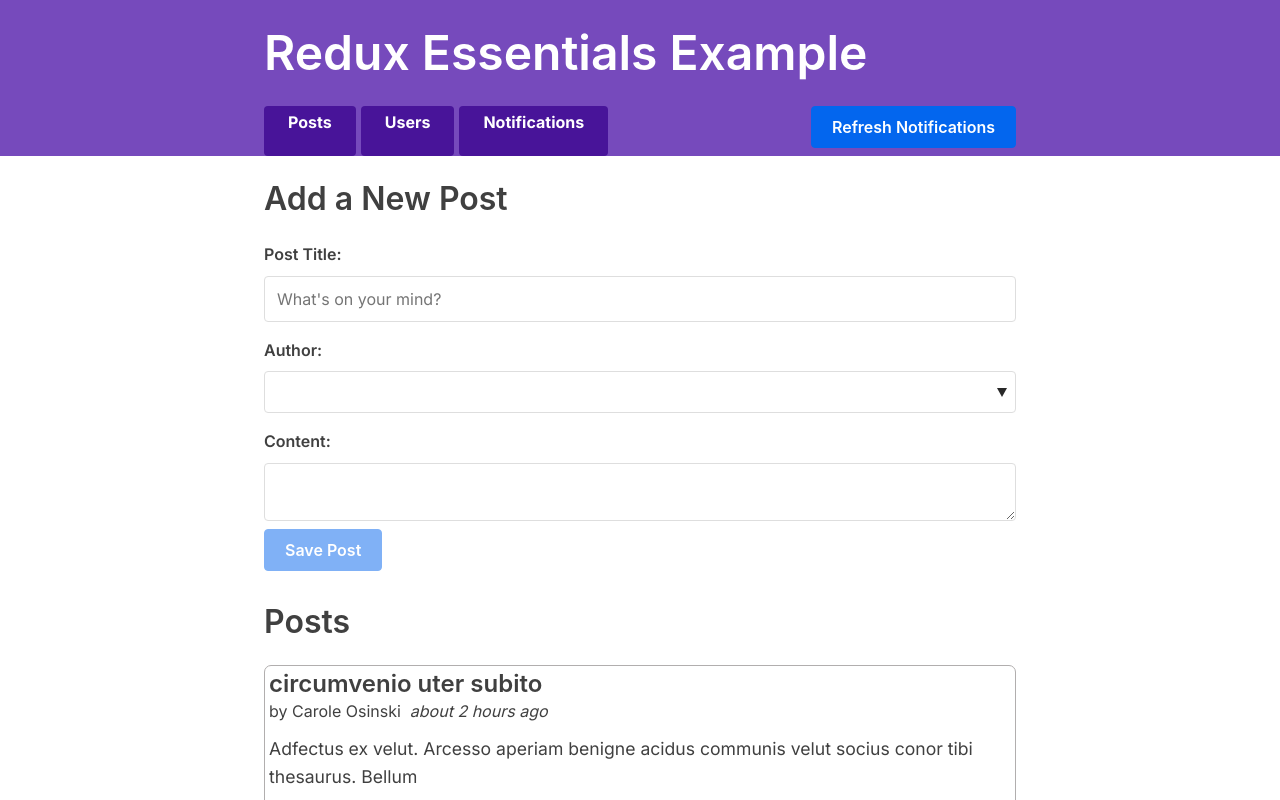
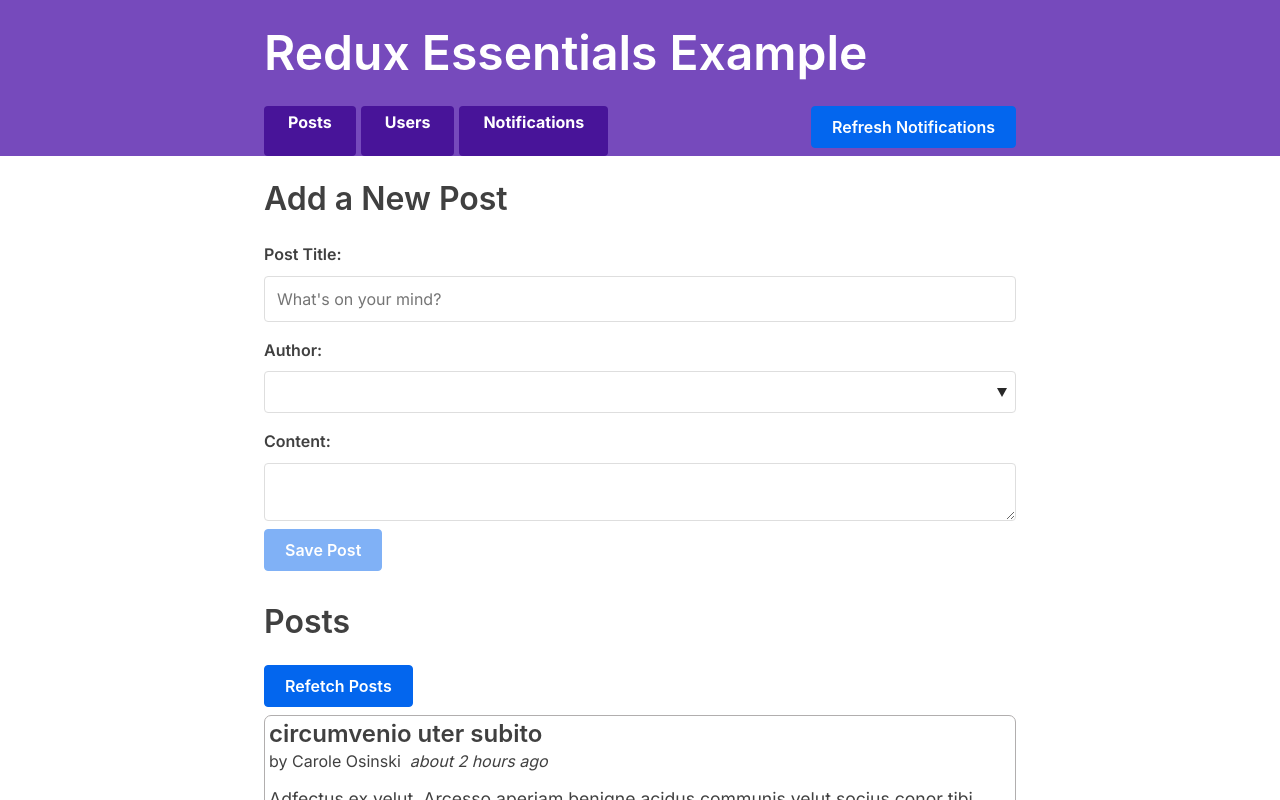
Before and after one commit to DevAiKaiSys/ReduxTutorial, a Next.js app in the folder redux-essentials-example/: page / in a window 1280 px wide. Shown: the top 800 px of the page. Built offline with nearby package versions, Linux system fonts and the light colour scheme.

Commit message:
Redux Essentials, Part 7: Refetching Posts Manually

```diff
--- a/redux-essentials-example/app/ui/posts/PostsList.tsx
+++ b/redux-essentials-example/app/ui/posts/PostsList.tsx
@@ -1,19 +1,13 @@
 "use client";
-import { useAppDispatch, useAppSelector } from "@/lib/redux/hooks";
 import Link from "next/link";
-import React, { useEffect, useMemo } from "react";
+import React, { useMemo } from "react";
 import { PostAuthor } from "./PostAuthor";
 import { TimeAgo } from "./TimeAgo";
 import { ReactionButtons } from "./ReactionButtons";
-import {
-  fetchPosts,
-  selectAllPosts,
-  selectPostById,
-  selectPostIds,
-} from "@/lib/redux/slices/postsSlice/postsSlice";
 import type { Post } from "@/lib/redux/slices/postsSlice/postsSlice";
 import { Spinner } from "../Spinner";
 import { useGetPostsQuery } from "@/lib/redux/api/apiSlice";
+import classnames from "classnames";
 
 // const PostExcerpt = ({ post }: { post: Post }) => {
 // let PostExcerpt: React.FC<{ postId: string }> = ({ postId }) => {
@@ -56,9 +50,11 @@ export const PostsList = () => {
   const {
     data: posts = [],
     isLoading,
+    isFetching,
     isSuccess,
     isError,
     error,
+    refetch,
   } = useGetPostsQuery();
 
   const sortedPosts = useMemo(() => {
@@ -114,9 +110,18 @@ export const PostsList = () => {
     content = <Spinner text="Loading..." />;
   } else if (isSuccess) {
     // content = posts.map((post) => <PostExcerpt key={post.id} post={post} />);
-    content = sortedPosts.map((post) => (
+    // content = sortedPosts.map((post) => (
+    //   <PostExcerpt key={post.id} post={post} />
+    // ));
+    const renderedPosts = sortedPosts.map((post) => (
       <PostExcerpt key={post.id} post={post} />
     ));
+
+    const containerClassname = classnames("posts-container", {
+      disabled: isFetching,
+    });
+
+    content = <div className={containerClassname}>{renderedPosts}</div>;
   } else if (isError) {
     content = <div>{error.toString()}</div>;
   }
@@ -124,6 +129,7 @@ export const PostsList = () => {
   return (
     <section className="posts-list">
       <h2>Posts</h2>
+      <button onClick={refetch}>Refetch Posts</button>
       {/* {renderedPosts} */}
       {content}
     </section>
```
